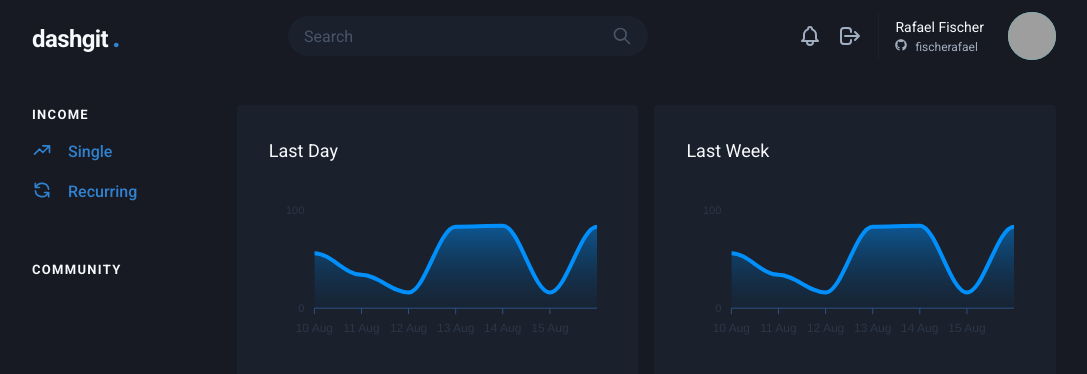
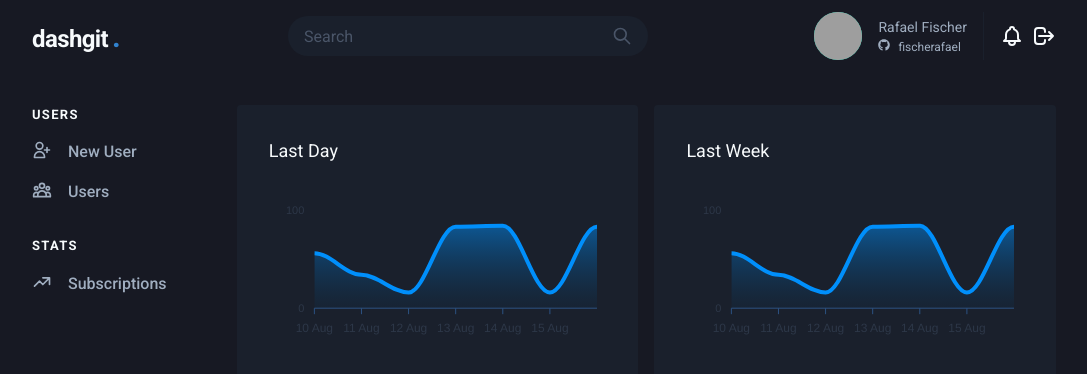
Before and after one commit to fischerafael/dashgo, a Next.js app: page /app in a window 1280 px wide. Shown: the top 374 px of the page, without its empty margins (96-1183 px from the left). Built offline with nearby package versions, Linux system fonts and the light colour scheme; grey boxes are pictures that could not be loaded.

Commit message:
fixed menu

```diff
--- a/src/components/organisms/Header.tsx
+++ /dev/null
@@ -1,84 +0,0 @@
-import {
-    Flex,
-    Input,
-    InputGroup,
-    InputRightAddon,
-    Text,
-    Icon,
-    HStack,
-    Box,
-    Avatar
-} from '@chakra-ui/react'
-import { HiOutlineBell, HiOutlineLogout, HiOutlineSearch } from 'react-icons/hi'
-import { FaGithub } from 'react-icons/fa'
-
-export const Header = () => {
-    return (
-        <Flex as="header" w="full" h="20" justify="center">
-            <Flex maxWidth={1024} w="full" align="center" h="full">
-                <Text
-                    fontSize="2xl"
-                    fontWeight="bold"
-                    w="64"
-                    letterSpacing="tight"
-                >
-                    dashgit
-                    <Text as="span" ml="1" fontSize="3xl" color="blue.500">
-                        .
-                    </Text>
-                </Text>
-
-                <InputGroup maxWidth={360} flex="1" w="full">
-                    <Input
-                        id="search"
-                        borderRadius="full"
-                        bg="gray.800"
-                        border="none"
-                        color="gray.400"
-                        placeholder="Search"
-                        _placeholder={{ color: 'gray.600' }}
-                    />
-                    <InputRightAddon
-                        as="label"
-                        htmlFor="search"
-                        borderRadius="full"
-                        bg="gray.800"
-                        border="none"
-                        color="gray.600"
-                    >
-                        <Icon as={HiOutlineSearch} fontSize="20" />
-                    </InputRightAddon>
-                </InputGroup>
-
-                <Flex flex="1" ml="4" justify="flex-end" w="full">
-                    <HStack
-                        spacing="4"
-                        color="gray.400"
-                        borderRightWidth={1}
-                        pr="4"
-                        borderColor="gray.800"
-                    >
-                        <Icon as={HiOutlineBell} fontSize="24" />
-                        <Icon as={HiOutlineLogout} fontSize="24" />
-                    </HStack>
-
-                    <Flex pl="4" align="center">
-                        <Box pr="6">
-                            <Text fontSize="sm">Rafael Fischer</Text>
-                            <Text color="gray.400" fontSize="xs">
-                                <Icon as={FaGithub} mr="2" />
-                                fischerafael
-                            </Text>
-                        </Box>
-
-                        <Avatar
-                            size="md"
-                            name="Rafael Fischer"
-                            src="https://github.com/fischerafael.png"
-                        />
-                    </Flex>
-                </Flex>
-            </Flex>
-        </Flex>
-    )
-}
--- /dev/null
+++ b/src/components/organisms/Header/components/Actions.tsx
@@ -0,0 +1,11 @@
+import { HStack, Icon } from '@chakra-ui/react'
+import { HiOutlineBell, HiOutlineLogout } from 'react-icons/hi'
+
+export const Actions = () => {
+    return (
+        <HStack pl="4" align="center">
+            <Icon as={HiOutlineBell} fontSize="24" />
+            <Icon as={HiOutlineLogout} fontSize="24" />
+        </HStack>
+    )
+}
--- /dev/null
+++ b/src/components/organisms/Header/components/Logo.tsx
@@ -0,0 +1,12 @@
+import { Text } from '@chakra-ui/react'
+
+export const Logo = () => {
+    return (
+        <Text fontSize="2xl" fontWeight="bold" w="64" letterSpacing="tight">
+            dashgit
+            <Text as="span" ml="1" fontSize="3xl" color="blue.500">
+                .
+            </Text>
+        </Text>
+    )
+}
--- /dev/null
+++ b/src/components/organisms/Header/components/Profile.tsx
@@ -0,0 +1,28 @@
+import { Avatar, Box, Flex, Icon, Text } from '@chakra-ui/react'
+import { FaGithub } from 'react-icons/fa'
+
+export const Profile = () => {
+    return (
+        <Flex
+            spacing="4"
+            color="gray.400"
+            borderRightWidth={1}
+            pr="4"
+            borderColor="gray.800"
+            align="center"
+        >
+            <Avatar
+                size="md"
+                name="Rafael Fischer"
+                src="https://github.com/fischerafael.png"
+            />
+            <Box pl="4">
+                <Text fontSize="sm">Rafael Fischer</Text>
+                <Text color="gray.400" fontSize="xs">
+                    <Icon as={FaGithub} mr="2" />
+                    fischerafael
+                </Text>
+            </Box>
+        </Flex>
+    )
+}
--- /dev/null
+++ b/src/components/organisms/Header/components/Search.tsx
@@ -0,0 +1,28 @@
+import { Icon, Input, InputGroup, InputRightAddon } from '@chakra-ui/react'
+import { HiOutlineSearch } from 'react-icons/hi'
+
+export const Search = () => {
+    return (
+        <InputGroup maxWidth={360} flex="1" w="full">
+            <Input
+                id="search"
+                borderRadius="full"
+                bg="gray.800"
+                border="none"
+                color="gray.400"
+                placeholder="Search"
+                _placeholder={{ color: 'gray.600' }}
+            />
+            <InputRightAddon
+                as="label"
+                htmlFor="search"
+                borderRadius="full"
+                bg="gray.800"
+                border="none"
+                color="gray.600"
+            >
+                <Icon as={HiOutlineSearch} fontSize="20" />
+            </InputRightAddon>
+        </InputGroup>
+    )
+}
--- /dev/null
+++ b/src/components/organisms/Header/index.tsx
@@ -0,0 +1,22 @@
+import { Flex } from '@chakra-ui/react'
+
+import { Actions } from './components/Actions'
+import { Logo } from './components/Logo'
+import { Profile } from './components/Profile'
+import { Search } from './components/Search'
+
+export const Header = () => {
+    return (
+        <Flex as="header" w="full" h="20" justify="center">
+            <Flex maxWidth={1024} w="full" align="center" h="full">
+                <Logo />
+                <Search />
+
+                <Flex flex="1" ml="4" justify="flex-end" w="full">
+                    <Profile />
+                    <Actions />
+                </Flex>
+            </Flex>
+        </Flex>
+    )
+}
--- a/src/components/organisms/Sidebar.tsx
+++ /dev/null
@@ -1,43 +0,0 @@
-import { Box, VStack, Text, Link, Icon } from '@chakra-ui/react'
-import { HiOutlineRefresh, HiOutlineTrendingUp } from 'react-icons/hi'
-
-export const Sidebar = () => {
-    return (
-        <Box as="aside" w="64" py="8">
-            <VStack spacing="10" align="flex-start">
-                <Box w="full">
-                    <Text
-                        fontWeight="bold"
-                        fontSize="small"
-                        letterSpacing="widest"
-                    >
-                        INCOME
-                    </Text>
-                    <VStack spacing="4" py="4" align="flex-start">
-                        <Link display="flex" w="full" color="blue.500">
-                            <Icon as={HiOutlineTrendingUp} fontSize="20" />
-                            <Text ml="4" fontWeight="medium">
-                                Single
-                            </Text>
-                        </Link>
-                        <Link display="flex" w="full" color="blue.500">
-                            <Icon as={HiOutlineRefresh} fontSize="20" />
-                            <Text ml="4" fontWeight="medium">
-                                Recurring
-                            </Text>
-                        </Link>
-                    </VStack>
-                </Box>
-                <Box>
-                    <Text
-                        fontWeight="bold"
-                        fontSize="small"
-                        letterSpacing="widest"
-                    >
-                        COMMUNITY
-                    </Text>
-                </Box>
-            </VStack>
-        </Box>
-    )
-}
--- /dev/null
+++ b/src/components/organisms/Sidebar/components/Sections.tsx
@@ -0,0 +1,21 @@
+import { Box, Icon, Link, Text, VStack } from '@chakra-ui/react'
+import { ReactElement } from 'react'
+import { HiOutlineRefresh, HiOutlineTrendingUp } from 'react-icons/hi'
+
+interface SectionProps {
+    title: string
+    links: ReactElement
+}
+
+export const Section = ({ title, links }: SectionProps) => {
+    return (
+        <Box w="full">
+            <Text fontWeight="bold" fontSize="small" letterSpacing="widest">
+                {title}
+            </Text>
+            <VStack spacing="4" py="4" align="flex-start">
+                {links}
+            </VStack>
+        </Box>
+    )
+}
--- /dev/null
+++ b/src/components/organisms/Sidebar/index.tsx
@@ -0,0 +1,49 @@
+import { Box, Icon, Link, Text, VStack } from '@chakra-ui/react'
+import {
+    HiOutlineRefresh,
+    HiOutlineTrendingUp,
+    HiOutlineUserAdd,
+    HiOutlineUserGroup
+} from 'react-icons/hi'
+import { Section } from './components/Sections'
+
+export const Sidebar = () => {
+    return (
+        <Box as="aside" w="64" py="8">
+            <VStack spacing="4" align="flex-start">
+                <Section
+                    title="USERS"
+                    links={
+                        <>
+                            <Link display="flex" w="full" color="gray.400">
+                                <Icon as={HiOutlineUserAdd} fontSize="20" />
+                                <Text ml="4" fontWeight="medium">
+                                    New User
+                                </Text>
+                            </Link>
+                            <Link display="flex" w="full" color="gray.400">
+                                <Icon as={HiOutlineUserGroup} fontSize="20" />
+                                <Text ml="4" fontWeight="medium">
+                                    Users
+                                </Text>
+                            </Link>
+                        </>
+                    }
+                />
+                <Section
+                    title="STATS"
+                    links={
+                        <>
+                            <Link display="flex" w="full" color="gray.400">
+                                <Icon as={HiOutlineTrendingUp} fontSize="20" />
+                                <Text ml="4" fontWeight="medium">
+                                    Subscriptions
+                                </Text>
+                            </Link>
+                        </>
+                    }
+                />
+            </VStack>
+        </Box>
+    )
+}
--- a/src/pages/Dashboard.tsx
+++ b/src/pages/Dashboard.tsx
@@ -1,4 +1,3 @@
-import { Box, VStack } from '@chakra-ui/react'
 import { Header } from '../components/organisms/Header'
 import { Main } from '../components/organisms/Main'
 import { Sidebar } from '../components/organisms/Sidebar'
```
